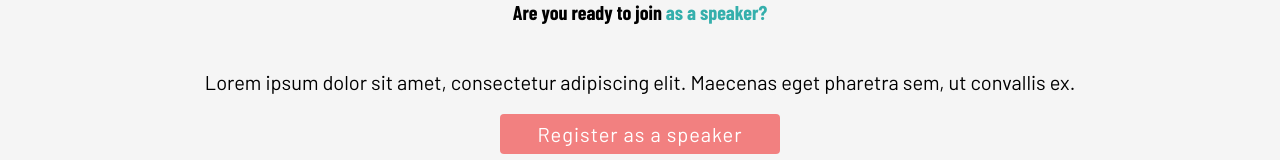
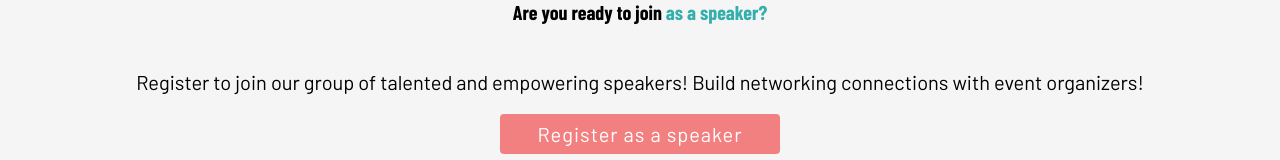
Before and after one commit to jatinparmar96/GuestMeFrontend, a React (Create React App) app: page /how-it-works in a window 1280 px wide. Shown: the part 2389-2549 px from the top of the page. Built offline with nearby package versions, Linux system fonts and the light colour scheme; no server answers.

Commit message:
replaced lorem text in speaker how it works page

```diff
--- a/src/Containers/howItWorksContainer/speakerHowItWorks/SpeakerHowItWorks.jsx
+++ b/src/Containers/howItWorksContainer/speakerHowItWorks/SpeakerHowItWorks.jsx
@@ -70,8 +70,8 @@ const SpeakerHowItWorks = () => {
             <span className={containerStyle.fontMint}>as a speaker?</span>
           </h4>
           <p>
-            Lorem ipsum dolor sit amet, consectetur adipiscing elit. Maecenas
-            eget pharetra sem, ut convallis ex.
+            Register to join our group of talented and empowering speakers!
+            Build networking connections with event organizers!
           </p>
           <RegisterLinkButton text="Register as a speaker" to="/register" />
           <p>Already have an account?</p>
```
